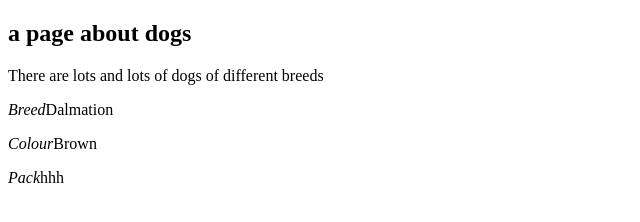
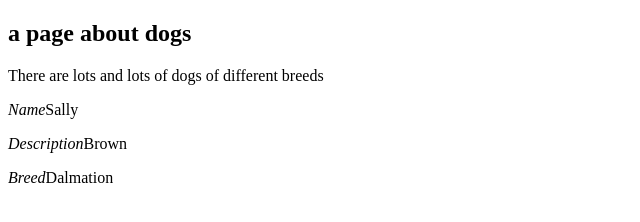
Before and after one commit to WaracleAcademy/modern-javascript-002-tfbainDAC, a plain HTML site: page details.html in a window 1280 px wide. Shown: the whole page, without its empty margins (0-640 px from the left). Drawn offline with Linux system fonts and the light colour scheme.

Commit message:
for week 2

```diff
--- a/details.html
+++ b/details.html
@@ -9,9 +9,9 @@
       <article>
         <h2> a page about dogs </h2>
         <p> There are lots and lots of dogs of different breeds</p>
+        <p><em>Name</em>Sally</p>
+          <p><em>Description</em>Brown</p>
         <p><em>Breed</em>Dalmation</p>
-          <p><em>Colour</em>Brown</p>
-        <p><em>Pack</em>hhh</p>
       </article>
 
     </main>
```
